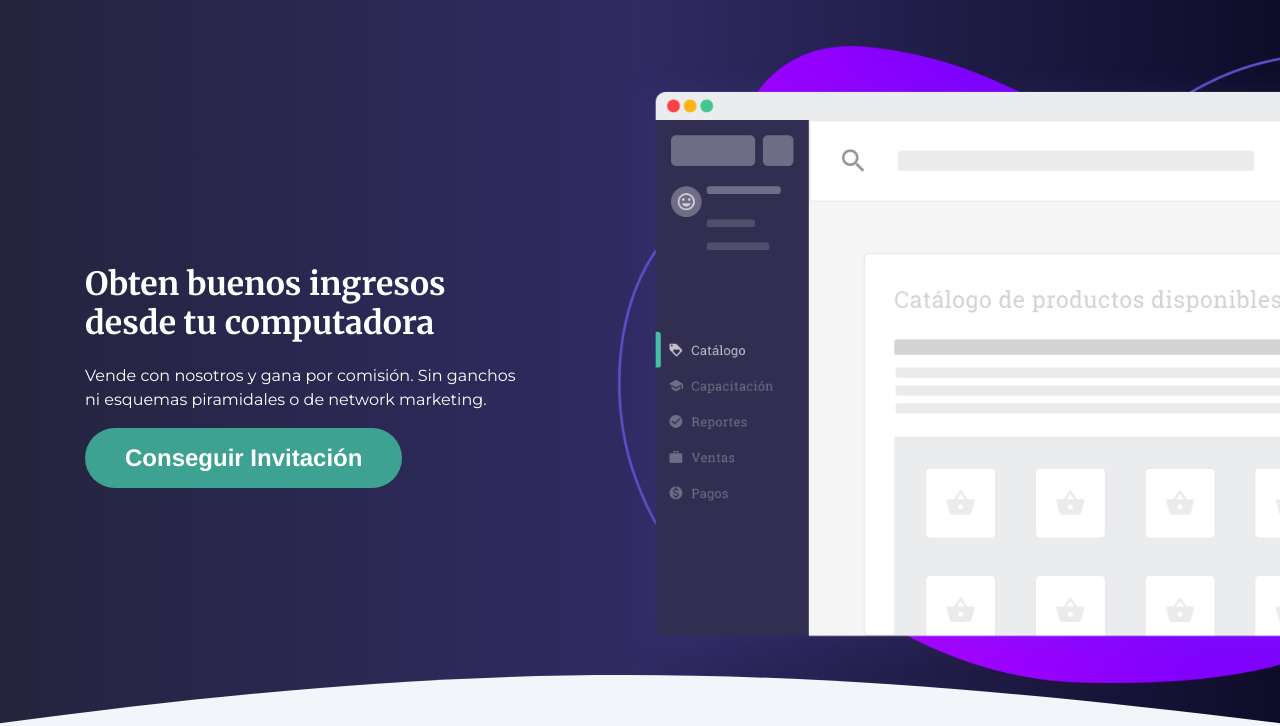
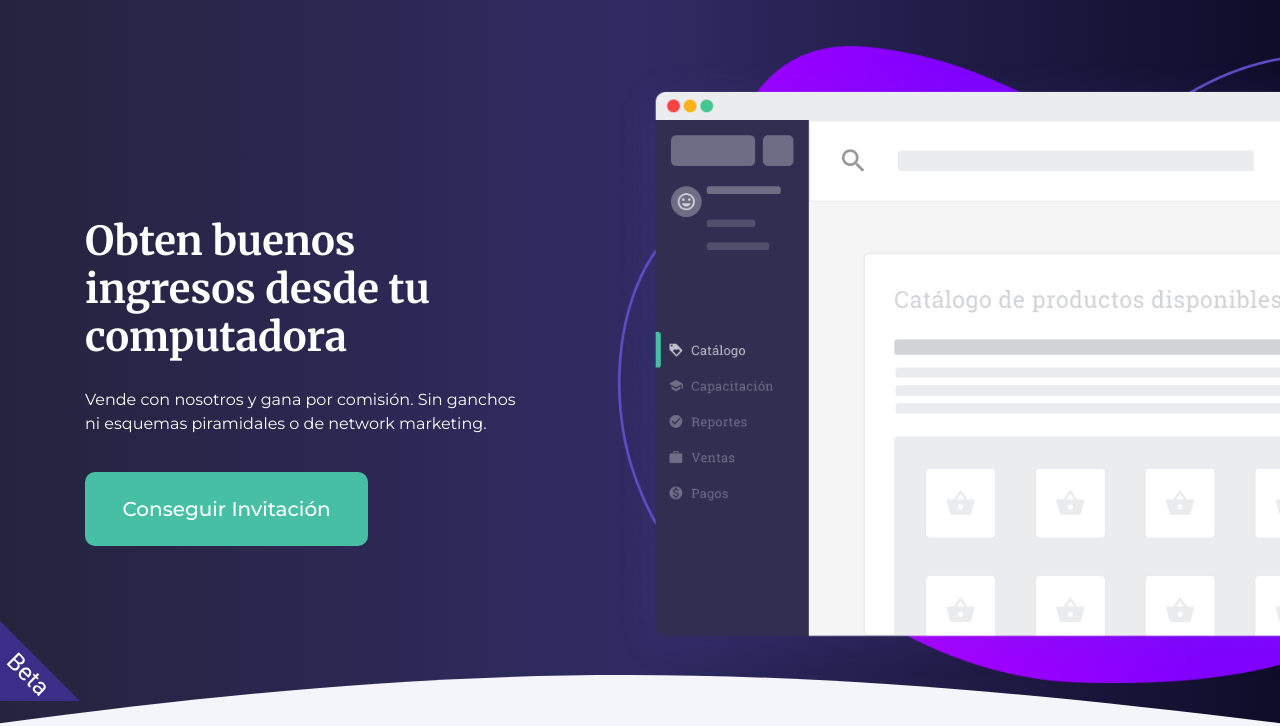
Before and after one commit to ry2/Diventa-Landing-Page, a website: page src/index.html in a window 1280 px wide. Shown: the part 99-825 px from the top of the page. Drawn offline with nearby package versions, Linux system fonts and the light colour scheme; a script that the page names is missing.

Commit message:
Changed button appearance and beta button

```diff
--- a/src/index.html
+++ b/src/index.html
@@ -75,7 +75,7 @@
           <div class ="grid__item--text">
             <h1>Obten buenos ingresos desde tu computadora</h1>
             <p>Vende con nosotros y gana por comisión. Sin ganchos ni esquemas piramidales o de network marketing.</p>
-            <a class="typeform-share button" href="https://javierrebolledo2.typeform.com/to/LlfUKO" data-mode="drawer_left" style="display:inline-block;text-decoration:none;background-color:#3DA291;color:white;cursor:pointer;font-family:Helvetica,Arial,sans-serif;font-size:24px;line-height:60px;text-align:center;margin:0;height:60px;padding:0px 40px;border-radius:30px;max-width:100%;white-space:nowrap;overflow:hidden;text-overflow:ellipsis;font-weight:bold;-webkit-font-smoothing:antialiased;-moz-osx-font-smoothing:grayscale;" data-submit-close-delay="5" target="_blank">Conseguir Invitación </a>
+            <a class="typeform-share button" href="https://javierrebolledo2.typeform.com/to/LlfUKO" data-mode="drawer_left" data-submit-close-delay="5" target="_blank">Conseguir Invitación </a>
         </div>
 
         <svg class="wave--bottom" width="100%" height="64" viewBox="0 0 3840 173" preserveAspectRatio="none" fill="none" xmlns="http://www.w3.org/2000/svg">
@@ -173,12 +173,16 @@
       <section class="section--cta">
         <div class="container--cta">
           <h2>Interesado en Unirte?</h2>
-          <a class="typeform-share button" href="https://javierrebolledo2.typeform.com/to/LlfUKO" data-mode="drawer_left" style="display:inline-block;text-decoration:none;background-color:#3DA291;color:white;cursor:pointer;font-family:Helvetica,Arial,sans-serif;font-size:24px;line-height:60px;text-align:center;margin:0;height:60px;padding:0px 40px;border-radius:30px;max-width:100%;white-space:nowrap;overflow:hidden;text-overflow:ellipsis;font-weight:bold;-webkit-font-smoothing:antialiased;-moz-osx-font-smoothing:grayscale;" data-submit-close-delay="5" target="_blank">Conseguir Invitación </a>
+          <a class="typeform-share button" href="https://javierrebolledo2.typeform.com/to/LlfUKO" data-mode="drawer_left" data-submit-close-delay="5" target="_blank">Conseguir Invitación </a>
         </div>
 
         <svg class="wave--top" width="100%"  viewBox="0 0 3840 173" preserveAspectRatio="none" fill="none" xmlns="http://www.w3.org/2000/svg">
           <path d="M0 130.331C1461.29 -46.0934 2303.35 -40.7735 3840 130.331V173H0V130.331Z"/>
         </svg>
+
+        <div class="early-access">
+          <img src="img/Earlyaccess.svg">
+        </div>
       </section>
 
 
--- a/src/scss/base/_base.scss
+++ b/src/scss/base/_base.scss
@@ -1,7 +1,7 @@
 @viewport { width: device-width; }
 
 html {
-  background-color: $color-background;
+  background-color: $color-primary;
   box-sizing: border-box;
   height: 100%;
 }
@@ -60,3 +60,10 @@ h2 {
   font-weight: bold;
   // color:
 }
+
+h1 {
+  font-size: em(28);
+  @include mq(medium) {
+    font-size: em(40);
+  }
+}
--- a/src/scss/layout/_cards.scss
+++ b/src/scss/layout/_cards.scss
@@ -42,15 +42,20 @@
     }
 }
 
+
+
 .grid__item--text {
     h4 {
         margin-bottom: 0;
     }
     h2 {
-        font-size: em(40);
+        font-size: em(24);
         margin-top: em(2);
         margin-bottom: em(8);
         color: $minsk;
+        @include mq(medium){
+            font-size: em(40);
+        }
     }
     p {
         margin-top: 0;
@@ -58,6 +63,32 @@
     }
 }
 
+
+.button {
+    background-color: $greenish;
+    display: inline-block;
+    color: $white;
+    font-weight: 500;
+    font-size: em(20);
+    padding: em(20) em(30);
+    border-radius: em(8);
+    margin-top: em(16);
+
+    &:hover {
+        opacity: 90%;
+    }
+
+}
+
+.early-access {
+    position: fixed;
+    left: 0;
+    bottom: 0;
+    z-index: 200;
+    width: 80px;
+    height: 80px;
+    // background-color: black;
+}
 // .section {
 //     &--hero {
 
--- a/src/scss/utilities/_colors.scss
+++ b/src/scss/utilities/_colors.scss
@@ -24,6 +24,7 @@ $grayish-blue:            #EEEEF6;
 $dark-desaturated-blue:   #423D71;
 $minsk:                   #3C2D89;
 $pinkish:                 #BA68EF;
+$greenish:                #47BFA4;
 
 // main color palette
 // =============
```
Also changed, not shown: src/css/styles.css, src/css/themes/rebeccapurple.css, src/img/Earlyaccess.png (added), src/img/Earlyaccess.svg (added), 2 other files.
